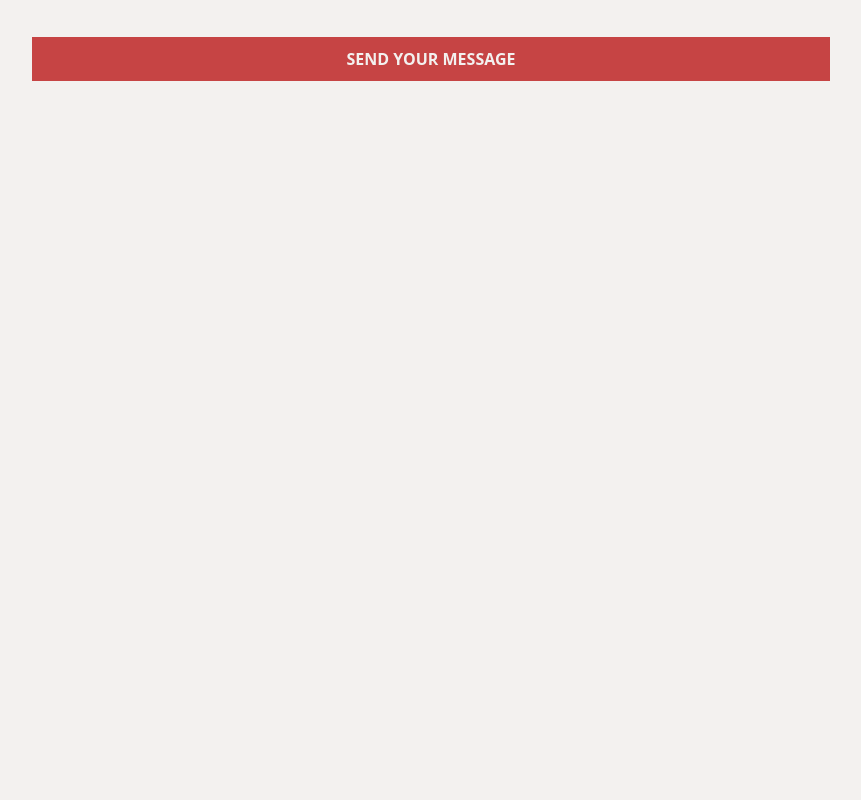
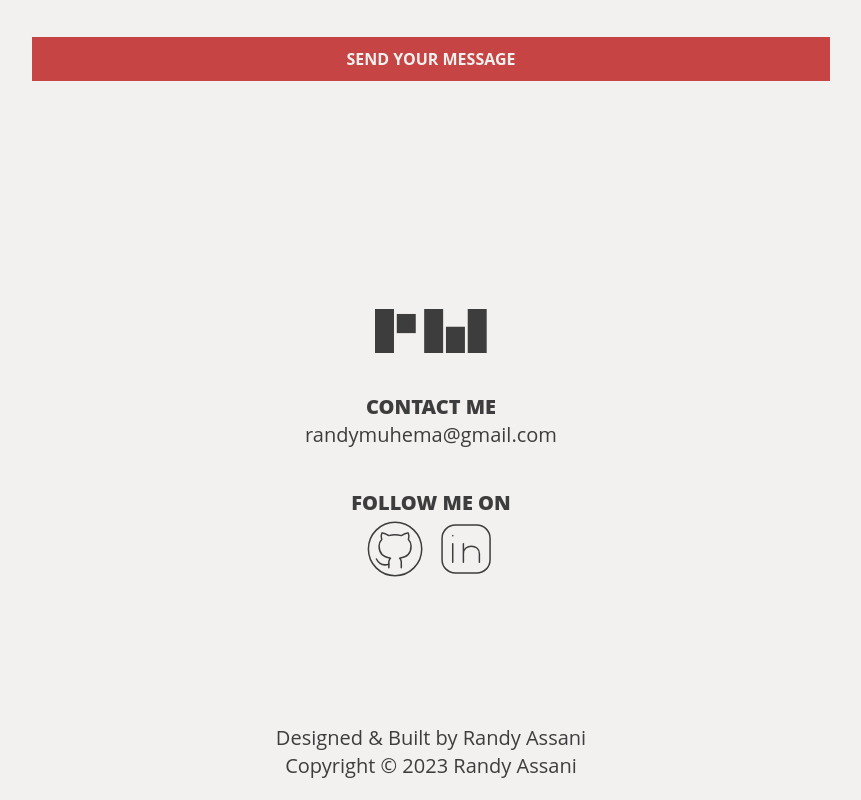
Before and after one commit to Randy-RM/portfolio-assani-beni-randy, a React (Vite) app: page / in a window 1280 px wide. Shown: the part 3074-3874 px from the top of the page, without its empty margins (209-1070 px from the left). Before the commit the page ends 3267 px from the top, so only its background shows below. Built offline with nearby package versions, Linux system fonts and the light colour scheme; a web font is replaced by a local one.

Commit message:
feat : creat footer and add it in layout

```diff
--- a/src/App.tsx
+++ b/src/App.tsx
@@ -1,6 +1,6 @@
 import { BrowserRouter as Router, Routes, Route } from "react-router-dom";
 import { Home, Projects, NotFound } from "./pages";
-import { Header } from "./components";
+import { Header, Footer } from "./components";
 
 const App = (): JSX.Element => {
   return (
@@ -11,6 +11,7 @@ const App = (): JSX.Element => {
         <Route path="/projects" element={<Projects />} />
         <Route path="*" element={<NotFound />} />
       </Routes>
+      <Footer />
     </Router>
   );
 };
--- a/src/assets/sass/layout/_footer.scss
+++ b/src/assets/sass/layout/_footer.scss
@@ -0,0 +1,7 @@
+footer {
+  .logo {
+    width: 7rem;
+    margin: auto;
+    display: block;
+  }
+}
--- /dev/null
+++ b/src/components/footer/footer.tsx
@@ -0,0 +1,64 @@
+import { Link } from "react-router-dom";
+import Container from "../container/container";
+import Spacer from "../spacer/spacer";
+import LogoRM from "../../assets/images/logo-rm.svg";
+import GithubCircleIcon from "../../assets/images/iconoir_github_circle.svg";
+import LinkedinIcon from "../../assets/images/iconoir_linkedin.svg";
+
+const Footer = () => {
+  const currentYear = new Date().getFullYear();
+
+  return (
+    <>
+      <footer className="bg-light-grey">
+        <Spacer height={6} />
+        <Container
+          flexDirection="column"
+          justifyContent="center"
+          alignItems="center"
+          flexWrap="wrap"
+        >
+          <p>
+            <Link to="/">
+              <img src={LogoRM} className="logo" alt="RM Randy Assani Logo" />
+            </Link>
+          </p>
+          <p className="text-center">
+            <span className="font-w-extra-bold">CONTACT ME</span>
+            <br />
+            randymuhema@gmail.com
+          </p>
+          <p className="text-center">
+            <span className="font-w-extra-bold">FOLLOW ME ON</span>
+            <br />
+            <a href="https://github.com/Randy-RM" target="_blank">
+              <img src={GithubCircleIcon} alt="Randy Assani Github profile" />
+            </a>
+            &nbsp;
+            <a
+              href="https://www.linkedin.com/in/randy-assani-beni-ab101216b/"
+              target="_blank"
+            >
+              <img src={LinkedinIcon} alt="Randy Assani Linkdin profile" />
+            </a>
+          </p>
+        </Container>
+        <Spacer height={6} />
+        <Container
+          flexDirection="column"
+          justifyContent="center"
+          alignItems="center"
+          flexWrap="wrap"
+        >
+          <p className="text-center">
+            Designed & Built by Randy Assani
+            <br />
+            Copyright © {`${currentYear}`} Randy Assani
+          </p>
+        </Container>
+      </footer>
+    </>
+  );
+};
+
+export default Footer;
--- a/src/components/index.ts
+++ b/src/components/index.ts
@@ -1,4 +1,5 @@
 export { default as Header } from './header/header';
+export { default as Footer } from './footer/footer';
 export { default as Container } from './container/container';
 export { default as Spacer } from './spacer/spacer';
 export { default as Badge } from './badge/badge';
```
